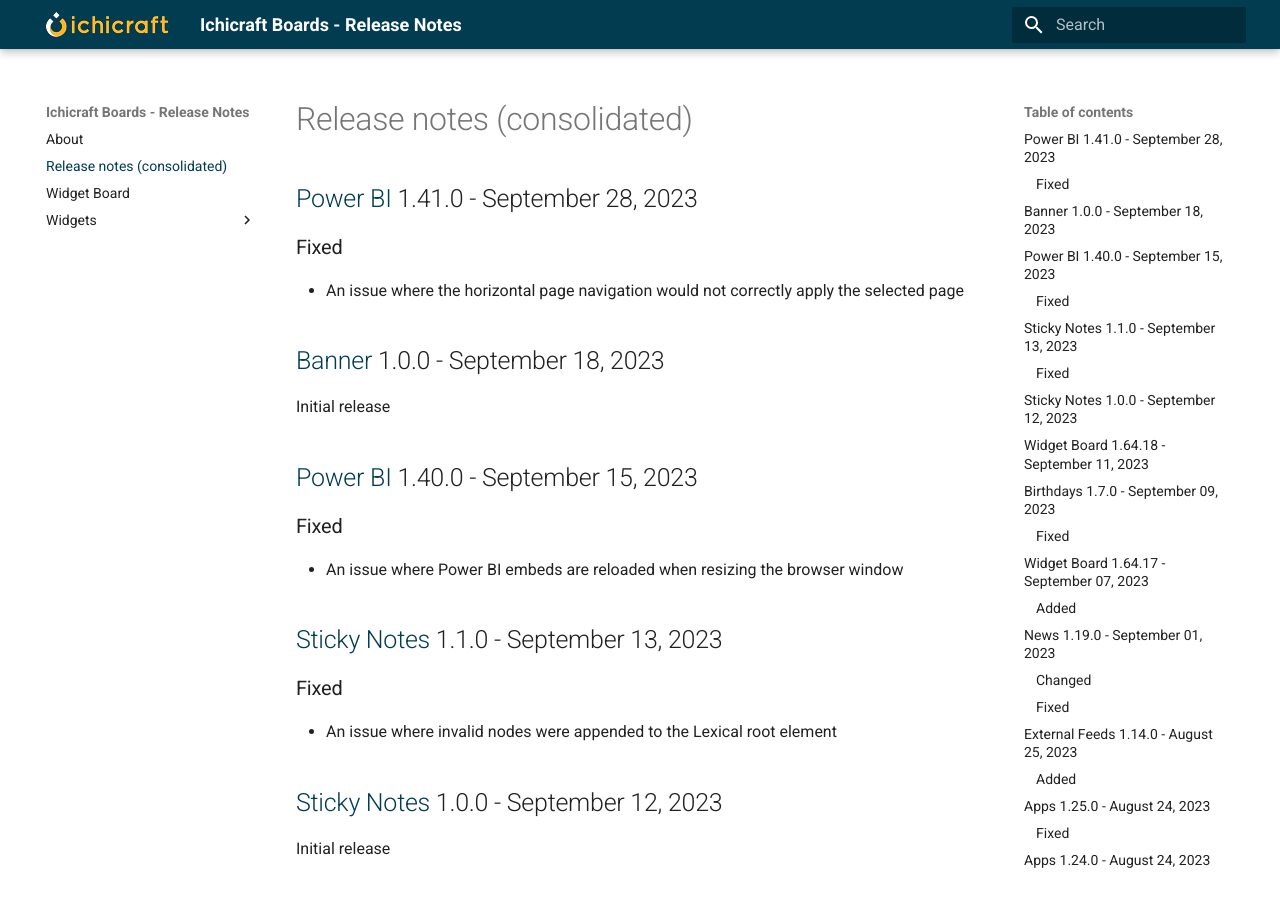
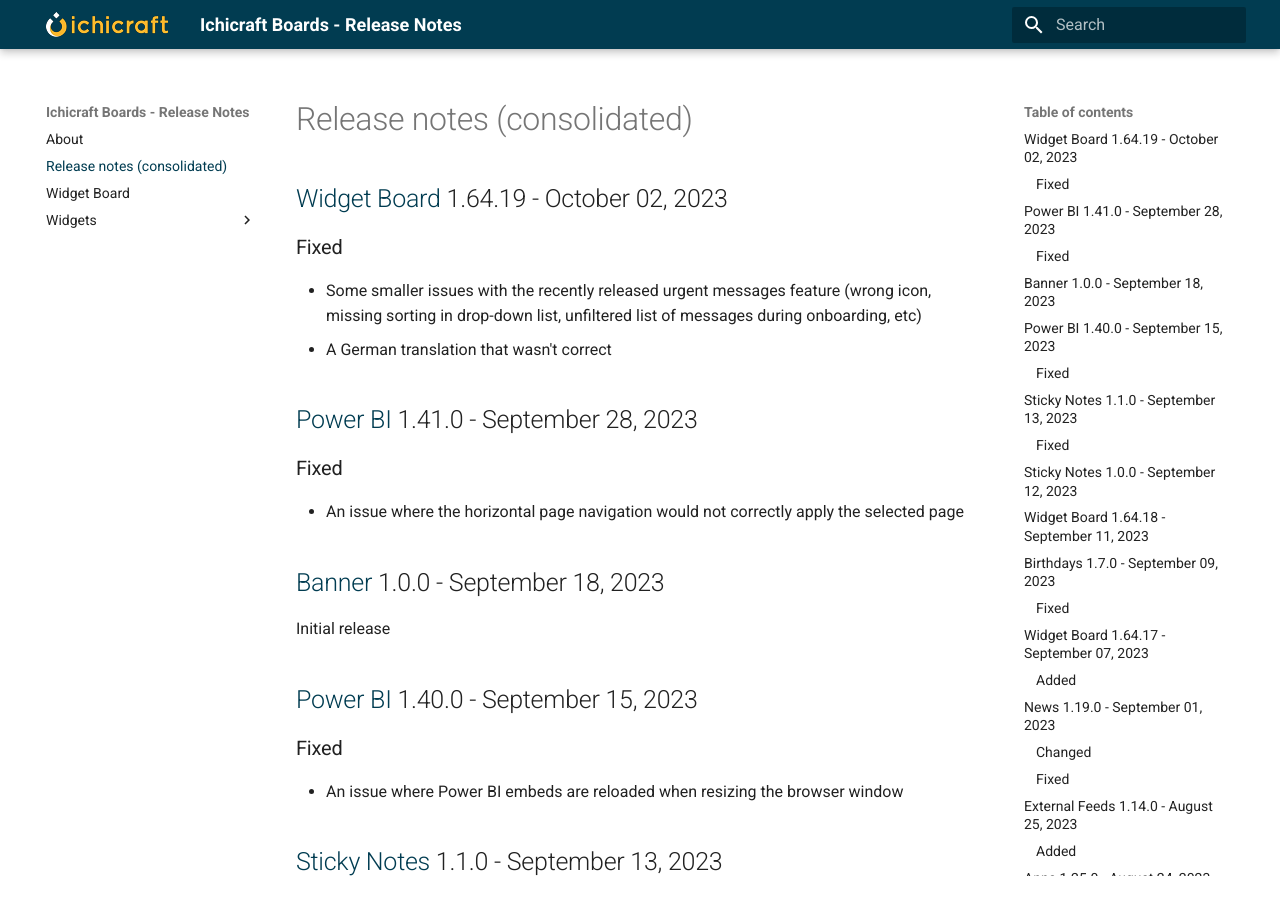
Before and after one commit to ichicraft/widgets-docs, an MkDocs documentation site: the page built from docs/Release-notes-(consolidated).md, in a window 1280 px wide and 900 px high. Built offline with MkDocs 1.6.1 and Material for MkDocs 9.7.7, drawn with Linux system fonts in a browser that asks for light colours.

Commit message:
Release notes updated by BuildService

```diff
--- a/docs/Release-notes-(consolidated).md
+++ b/docs/Release-notes-(consolidated).md
@@ -1,3 +1,9 @@
+## [Widget Board](./Widget Board.md) 1.64.19 - October 02, 2023
+
+### Fixed
+- Some smaller issues with the recently released urgent messages feature (wrong icon, missing sorting in drop-down list, unfiltered list of messages during onboarding, etc)
+- A German translation that wasn&#x27;t correct
+
 ## [Power BI](./Widgets/Power BI.md) 1.41.0 - September 28, 2023
 
 ###Fixed
```
Also changed, not shown: docs/Widget Board.md (+6 -0 lines).
